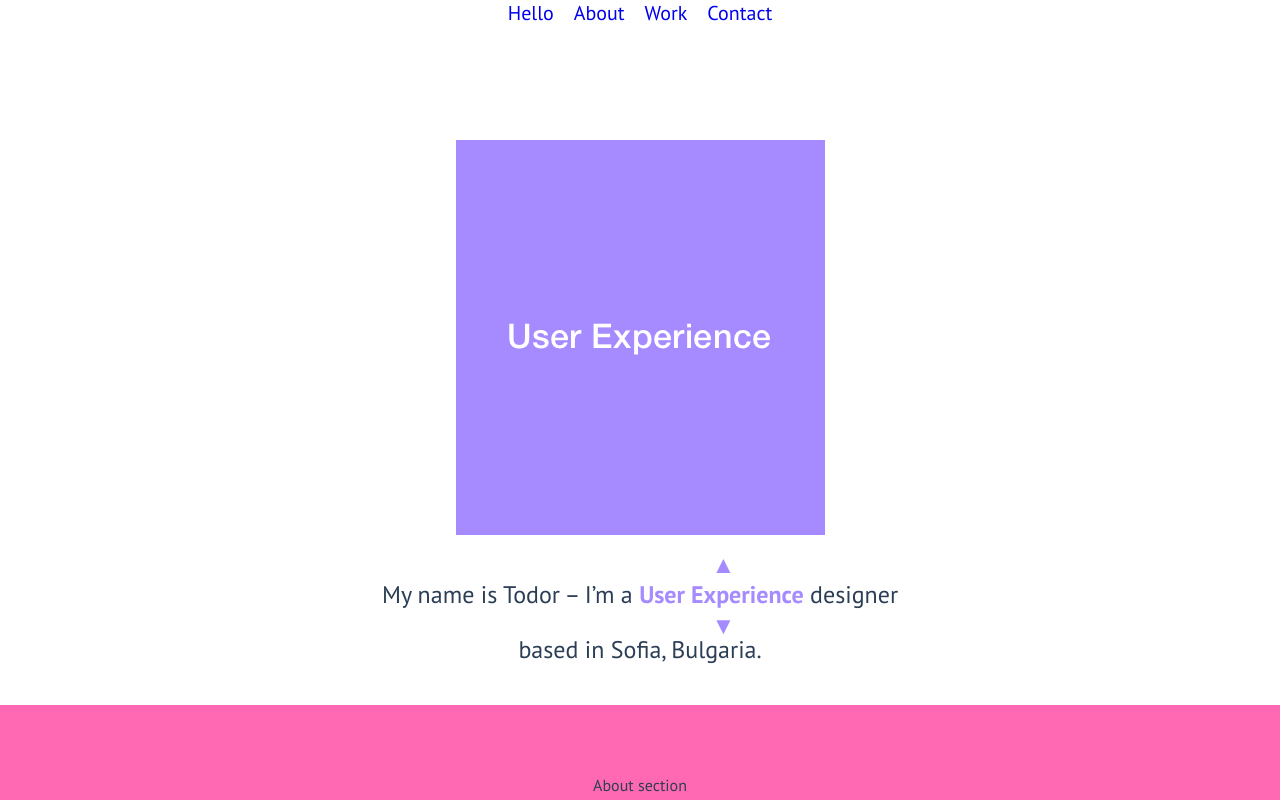
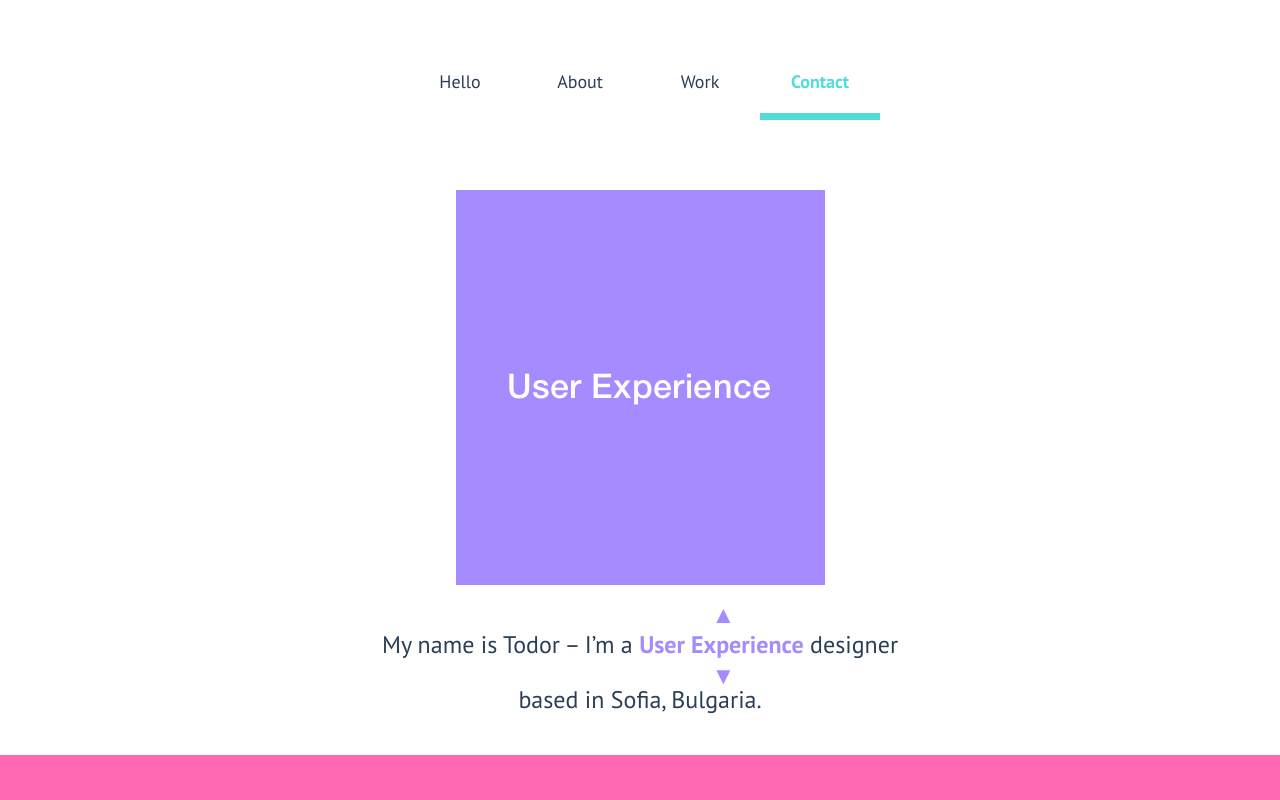
Before and after one commit to panev/panev.net-2019, a Vue app: page /#/ in a window 1280 px wide. Shown: the top 800 px of the page. Built offline with nearby package versions, Linux system fonts and the light colour scheme.

Commit message:
nav iteration with static values

```diff
--- a/src/components/About.vue
+++ b/src/components/About.vue
@@ -7,37 +7,8 @@
 <script>
 export default {
 	name: 'About',
-  	data: function() {
-   		return {
-   			scrollPosition: null,
-   			aboutAreaStart: null,
-   			aboutAreaEnd: null,
-   			isActive: false
-   		}
-  	},
-
-	methods: {
-		getSectionPos() {
-			let aboutSection = this.$refs.about;
-			this.aboutAreaStart = aboutSection.offsetTop;
-			this.aboutAreaEnd = this.aboutAreaStart + aboutSection.offsetHeight;
-
-		},
-		updateScroll() {
-			this.scrollPosition = window.scrollY
-
-			if (this.scrollPosition >= this.aboutAreaStart) {
-				if (this.isActive) {
-					this.isActive = true;
-					this.$emit('inAbout')
-				}
-			}
-		}
-	},
-
 	mounted() {
-		window.addEventListener('scroll', this.updateScroll);
-		this.getSectionPos();
+		console.log("about is at " + this.$refs.about.offsetTop)
 	}
 }
 </script>
--- a/src/components/Contact.vue
+++ b/src/components/Contact.vue
@@ -1,12 +1,15 @@
 <template>
-	<div id="contact">
+	<div id="contact" ref="contact">
 		Contact section
 	</div>
 </template>
 
 <script>
 export default {
-	name: 'Contact'
+	name: 'Contact',
+	mounted() {
+		console.log("contact is at " + this.$refs.contact.offsetTop)
+	}
 }
 </script>
 
@@ -16,7 +19,7 @@ export default {
 #contact {
 	padding-top: $nav-height;
 	height: 100vh;
-	background: indigo;
+	background: #fcfcfc;
 }
 
 </style>
--- /dev/null
+++ b/src/components/MainNav.vue
@@ -0,0 +1,148 @@
+<template>
+	<section class="header">
+		<nav v-bind:class=" {
+			helloActive: helloActive,
+			aboutActive: aboutActive,
+			worksActive: worksActive,
+			contactActive: contactActive
+		 }" >
+			<a href="#" class="hello-link" v-scroll-to="'#hello'">Hello</a>
+			<a href="#" class="about-link" v-scroll-to="'#about'">About</a>
+			<a href="#" class="works-link" v-scroll-to="'#works'">Work</a>
+			<a href="#" class="contact-link" v-scroll-to="'#contact'">Contact</a>
+
+			<div class="active-marker"></div>
+		</nav>
+
+
+	</section>
+</template>
+
+<script>
+
+export default {
+	name: 'MainNav',
+  	data: function() {
+   		return {
+   			scrollPosition: null,
+   			helloActive: false,
+   			aboutActive: false,
+   			worksActive: false,
+   			contactActive: false,
+   		}
+  	},
+
+	methods: {
+
+		updateScroll() {
+			this.scrollPosition = window.scrollY
+
+			if (this.scrollPosition > 0 &&
+				this.scrollPosition < 328 &&
+				this.helloActive === false) {
+					this.helloActive = true;
+		   			this.aboutActive = false,
+					this.worksActive = false,
+					this.contactActive = false
+			}
+			if (this.scrollPosition >= 328 &&
+				this.scrollPosition < 1156 &&
+				this.aboutActive === false) {
+					this.helloActive = false;
+		   			this.aboutActive = true,
+					this.worksActive = false,
+					this.contactActive = false
+			}
+			if (this.scrollPosition >= 1156 &&
+				this.scrollPosition < 1984 &&
+				this.worksActive === false) {
+					this.helloActive = false;
+		   			this.aboutActive = false,
+					this.worksActive = true,
+					this.contactActive = false
+			}
+			if (this.scrollPosition >= 1984 &&
+				this.scrollPosition < 5000 &&
+				this.contactActive === false) {
+					this.helloActive = false;
+		   			this.aboutActive = false,
+					this.worksActive = false,
+					this.contactActive = true
+
+			}
+		}
+
+	},
+
+	mounted() {
+		window.addEventListener('scroll', this.updateScroll);
+	}
+}
+
+</script>
+
+<style scoped lang="scss">
+
+@import '@/scss/utils.scss';
+
+.line {
+
+}
+
+.header {
+	height: $nav-height;
+	background: #fff;
+	position: fixed;
+	top: 0;
+	width: 100%;
+	z-index: 9000;
+}
+
+nav {
+	width: 480px;
+	margin: 0 auto;
+}
+
+a {
+	box-sizing: border-box;
+	padding: 20px;
+	margin: 50px 0 0 0;
+	display: inline-block;
+	font-size: 18px;
+	color: $wl-second;
+	width: 120px;
+}
+
+.helloActive .hello-link,
+.aboutActive .about-link,
+.worksActive .works-link,
+.contactActive .contact-link {
+	font-weight: bold;
+	color: $wl-prime;
+}
+
+.active-marker {
+	background: $wl-prime;
+	height: 7px;
+	width: 120px;
+	transition: 0.3s;
+}
+
+.helloActive .active-marker {
+	transform: translateX(0);
+}
+
+.aboutActive .active-marker {
+	transform: translateX(120px);
+}
+
+.worksActive .active-marker {
+	transform: translateX(240px);
+}
+
+.contactActive .active-marker {
+	transform: translateX(360px);
+}
+
+
+</style>
--- a/src/components/Works.vue
+++ b/src/components/Works.vue
@@ -1,5 +1,5 @@
 <template>
-    <div id="works">
+    <div id="works" ref="works">
     Works section
       <router-link to="/project-lockedinlive">Lockedin Live</router-link>
     </div>
@@ -8,7 +8,10 @@
 
 <script>
 export default {
-	name: 'Works'
+	name: 'Works',
+	mounted() {
+		console.log("works is at " + this.$refs.works.offsetTop)
+	}
 }
 </script>
 
--- a/src/scss/utils.scss
+++ b/src/scss/utils.scss
@@ -1 +1,5 @@
-$nav-height: 70px;
+$nav-height: 120px;
+
+$wl-prime: #52DBDB;
+$wl-second: #2B3E56;
+$wl-second-lite: #2B507D;
--- a/src/views/Home.vue
+++ b/src/views/Home.vue
@@ -1,20 +1,16 @@
 <template>
-	<div>
-		<nav>
-			<a href="#" v-scroll-to="'#hello'">Hello</a>
-			<a href="#" v-scroll-to="'#about'">About</a>
-			<a href="#" v-scroll-to="'#works'">Work</a>
-			<a href="#" v-scroll-to="'#contact'">Contact</a>
-		</nav>
+	<div class="home-container">
+		<MainNav></MainNav>
 		<Hello></Hello>
-		<About v-on:isActive="omg"></About>
+		<About></About>
 		<Works></Works>
 		<Contact></Contact>
 	</div>
 </template>
 
 <script>
-// @ is an alias to /src
+
+import MainNav from '@/components/MainNav.vue'
 import Hello from '@/components/Hello.vue'
 import About from '@/components/About.vue'
 import Works from '@/components/Works.vue'
@@ -23,6 +19,7 @@ import Contact from '@/components/Contact.vue'
 export default {
   name: 'home',
   components: {
+  	MainNav,
     Hello,
     About,
     Works,
@@ -35,22 +32,3 @@ export default {
   }
 }
 </script>
-
-<style lang="scss">
-@import '@/scss/utils.scss';
-
-nav {
-	height: $nav-height;
-	background: #fff;
-	position: fixed;
-	top: 0;
-	width: 100%;
-}
-
-a {
-	margin: 0 10px;
-	display: inline-block;
-	font-size: 20px;
-}
-
-</style>
--- /dev/null
+++ b/src/views/ProjectLockedin.vue
@@ -0,0 +1,17 @@
+<template>
+  <div class="about">
+    <h1>This is an about page</h1>
+	<router-link to="/">Home</router-link> |
+    <p>{{ whatever }}</p>
+  </div>
+</template>
+
+<script>
+	export default {
+		data: function() {
+			return {
+				whatever: 'blah'
+			}
+		}
+	}
+</script>
```
